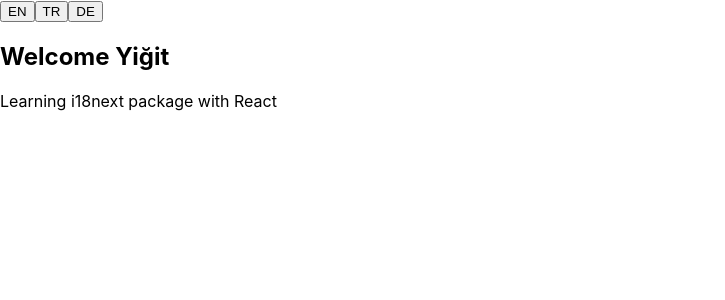
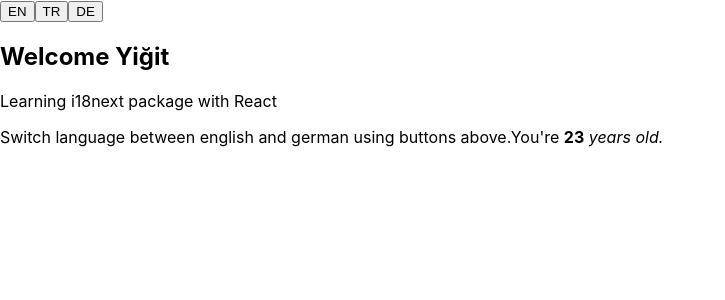
Before and after one commit to yeged/React-i18next, a React (Create React App) app: page / in a window 1280 px wide. Shown: the top 300 px of the page, without its empty margins (0-725 px from the left). Built offline with nearby package versions, Linux system fonts and the light colour scheme.

Commit message:
Trans Component

```diff
--- a/public/assets/locales/de/translation.json
+++ b/public/assets/locales/de/translation.json
@@ -3,5 +3,7 @@
     "description": {
       "part1": "i18next-Paket mit React lernen",
       "part2": "Ändere die Sprachen zwischen deutsch und englisch mit Hilfe der beiden Schalter."
-    }
+    },
+    "age":"Du bist <1>{{age}}</1> Jahre alt.",
+    "ageTitle":"Alter"
   }
--- a/public/assets/locales/en/translation.json
+++ b/public/assets/locales/en/translation.json
@@ -3,5 +3,7 @@
     "description": {
       "part1": "Learning i18next package with React",
       "part2": "Switch language between english and german using buttons above."
-    }
+    },
+    "age":"You're <1>{{age}}</1>  <2>years old.</2>",
+    "ageTitle":"Age"
   }
--- a/public/assets/locales/tr/translation.json
+++ b/public/assets/locales/tr/translation.json
@@ -2,6 +2,8 @@
     "title": "Hoş geldin {{name}}",
     "description": {
       "part1": "React ile i18next paketi kullanımı.",
-      "part2": "Butonları kullanarak dili İngilizce ve Türkçe arasında değiştirin"
-    }
+      "part2": "Butonları kullanarak dili İngilizce ve Türkçe arasında değiştirin."
+    },
+    "age":" <1>{{age}}</1> yaşındasın.",
+    "ageTitle":"Yaş"
   }
--- a/src/App.tsx
+++ b/src/App.tsx
@@ -1,8 +1,10 @@
 import './App.css';
-import { useTranslation } from 'react-i18next';
+import { Trans, useTranslation } from 'react-i18next';
 
 function App() {
   const { t, i18n } = useTranslation();
+
+  const age = 23;
 
   const changeLanguage = (lang: string): void => {
     i18n.changeLanguage(lang);
@@ -14,6 +16,12 @@ function App() {
       <button onClick={() => changeLanguage('de')}>DE</button>
       <h2>{t('title', { name: 'Yiğit' })}</h2>
       <p>{t('description.part1')}</p>
+      <Trans i18nKey="description.part2">Hello world</Trans>
+      <Trans i18nKey="age">
+        You're
+        <strong title={t('ageTitle')}>{{ age: age }}</strong>
+        <i> years old </i>
+      </Trans>
     </div>
   );
 }
```
